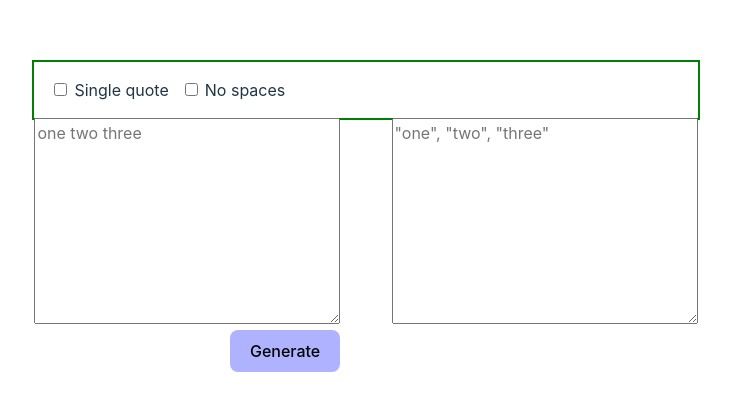
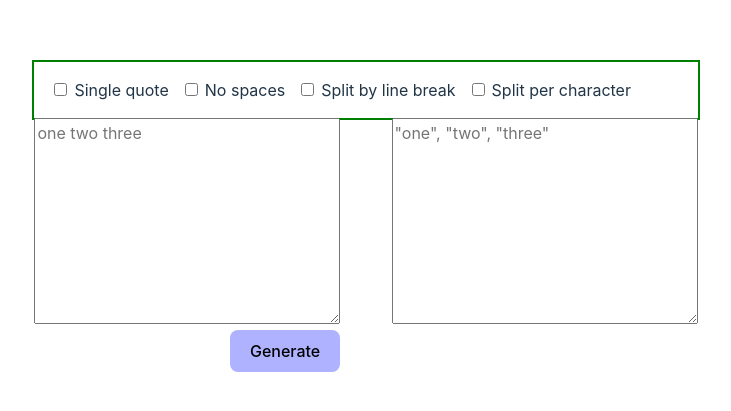
Before and after one commit to boogerbuttcheeks/text2array, a React (Vite) app: page / in a window 1280 px wide. Shown: the part 191-602 px from the top of the page, without its empty margins (274-1005 px from the left). Built offline with nearby package versions, Linux system fonts and the light colour scheme.

Commit message:
split per character function

```diff
--- a/src/App.jsx
+++ b/src/App.jsx
@@ -7,6 +7,8 @@ function App() {
 
   const [singleQuote, setSingleQuote] = useState(false)
   const [noSpace, setNoSpace] = useState(false)
+  const [lineBreak, setLineBreak] = useState(false)
+  const [perCharacter, setPerCharacter] = useState(false)
 
   let quote = ''
   if (singleQuote) {
@@ -23,6 +25,17 @@ function App() {
     setNoSpace(!noSpace)
   }
 
+  function handleLineBreakChange() {
+    setLineBreak(!lineBreak)
+  }
+
+  function handleSplitPerCharacterChange() {
+    setPerCharacter(!perCharacter)
+    if (lineBreak) {
+      setLineBreak(false)
+    }
+  }
+
   function handleSubmit(e) {
     e.preventDefault();
 
@@ -31,8 +44,17 @@ function App() {
       return
     }
 
-    const splitString = input.split(' ')
-    const modifiedString = []
+    let splitString = ''
+    let modifiedString = []
+
+    if (lineBreak) {
+      splitString = input.split(/\r?\n/)
+    } else if (perCharacter) {
+      splitString = input.replace(/\s+/g, '');
+      splitString = splitString.split('')
+    } else {
+      splitString = input.split(' ')
+    }
 
     if (noSpace) {
       for (let i = 0; i < splitString.length; i++) {
@@ -72,6 +94,21 @@ function App() {
           onClick={handleNoSpaceChange}
         />
         <label htmlFor="no-space">No spaces</label>
+        <input type="checkbox"
+          id="line-break"
+          name="line-break"
+          onClick={handleLineBreakChange}
+          disabled={perCharacter}
+          checked={lineBreak}
+          onChange={() => { }}
+        />
+        <label htmlFor="line-break">Split by line break</label>
+        <input type="checkbox"
+          id="per-character"
+          name="per-character"
+          onClick={handleSplitPerCharacterChange}
+        />
+        <label htmlFor="per-character">Split per character</label>
       </div>
       <div className='App'>
         <div className='textarea-wrapper'>
```
